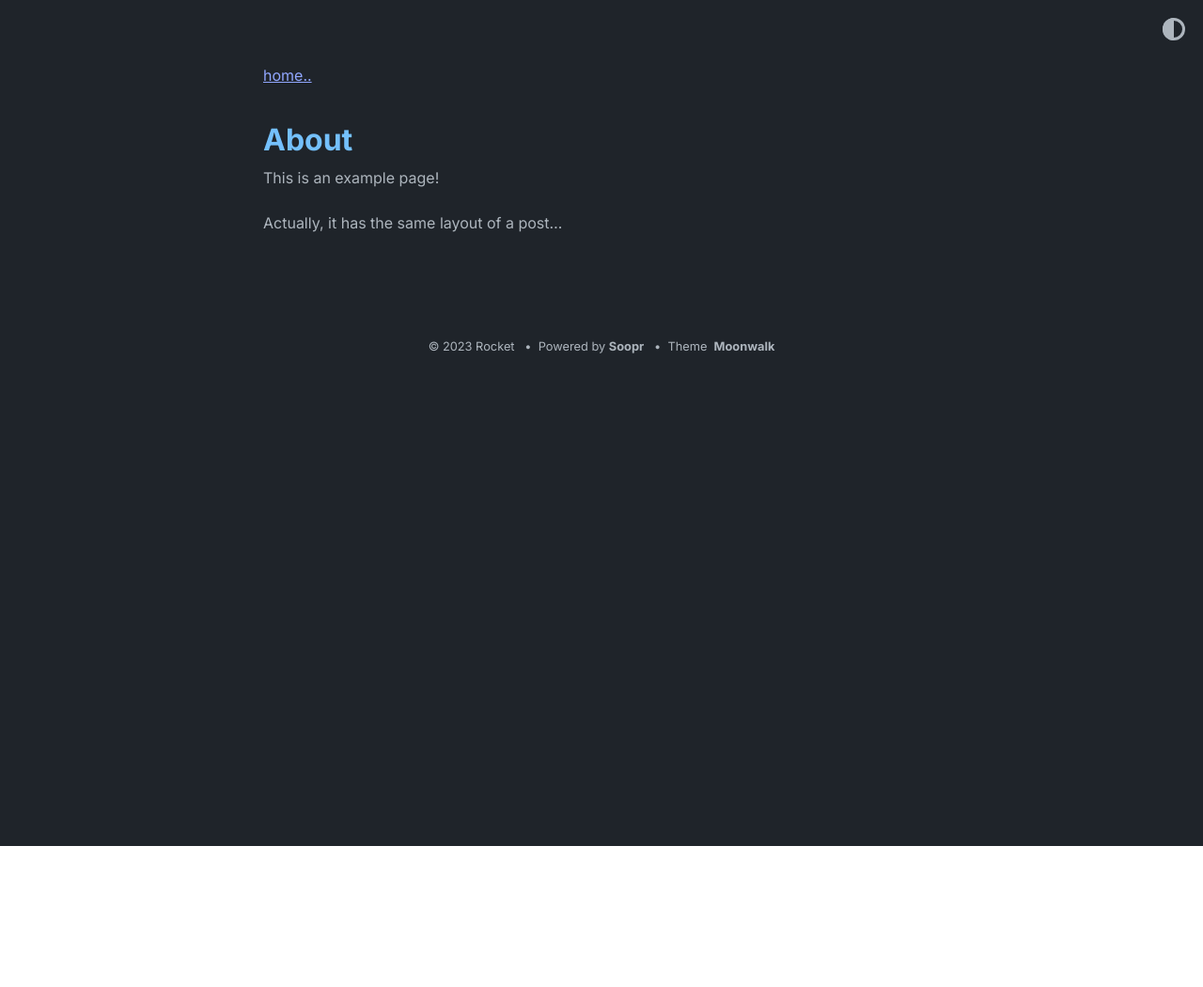
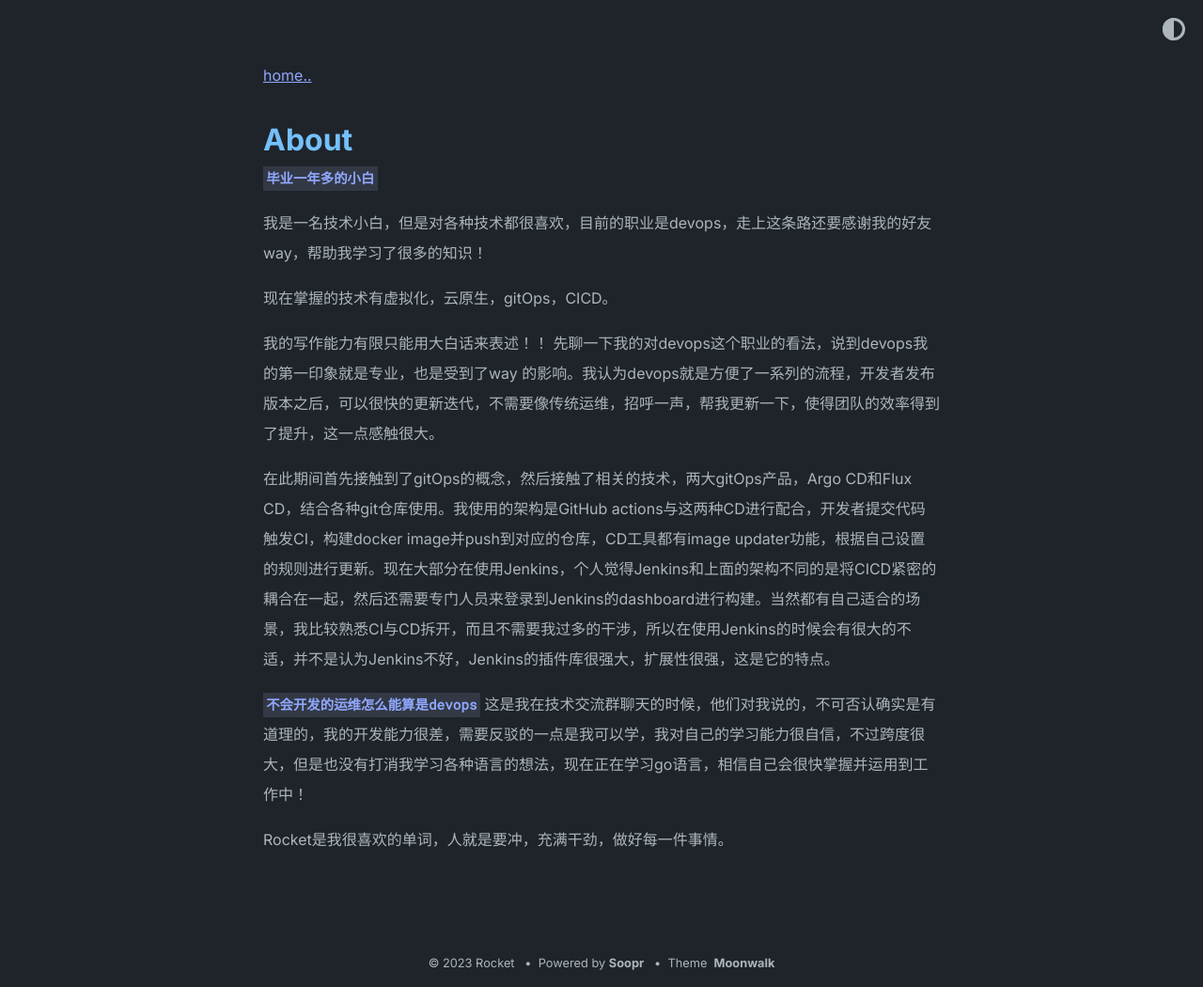
Before and after one commit to yunzck8s/rocket.github.io, a Jekyll site: the page built from about.md, in a window 1280 px wide. Shown: the whole page at 94% size. Built offline with Jekyll 4.4.1, drawn with Linux system fonts in a browser that asks for light colours; before the commit the page ends 900 px from its top, so only the background shows below that.

Commit message:
Modify personnel information and web title config.

```diff
--- a/_config.yml
+++ b/_config.yml
@@ -1,4 +1,4 @@
-title: Moonwalk
+title: Rocket
 author: Rocket
 url: https://yunzck8s.github.io/rocket.github.io/ # root address of the site
 description: > # description of the site (multiple lines allowed)
--- a/about.md
+++ b/about.md
@@ -3,6 +3,17 @@ layout: post
 title: About
 ---
 
-This is an example page!
+`毕业一年多的小白`
 
-Actually, it has the same layout of a post...
+我是一名技术小白，但是对各种技术都很喜欢，目前的职业是devops，走上这条路还要感谢我的好友 way，帮助我学习了很多的知识！
+
+现在掌握的技术有虚拟化，云原生，gitOps，CICD。
+
+我的写作能力有限只能用大白话来表述！！
+先聊一下我的对devops这个职业的看法，说到devops我的第一印象就是专业，也是受到了way 的影响。我认为devops就是方便了一系列的流程，开发者发布版本之后，可以很快的更新迭代，不需要像传统运维，招呼一声，帮我更新一下，使得团队的效率得到了提升，这一点感触很大。
+
+在此期间首先接触到了gitOps的概念，然后接触了相关的技术，两大gitOps产品，Argo CD和Flux CD，结合各种git仓库使用。我使用的架构是GitHub actions与这两种CD进行配合，开发者提交代码触发CI，构建docker image并push到对应的仓库，CD工具都有image updater功能，根据自己设置的规则进行更新。现在大部分在使用Jenkins，个人觉得Jenkins和上面的架构不同的是将CICD紧密的耦合在一起，然后还需要专门人员来登录到Jenkins的dashboard进行构建。当然都有自己适合的场景，我比较熟悉CI与CD拆开，而且不需要我过多的干涉，所以在使用Jenkins的时候会有很大的不适，并不是认为Jenkins不好，Jenkins的插件库很强大，扩展性很强，这是它的特点。
+
+`不会开发的运维怎么能算是devops` 这是我在技术交流群聊天的时候，他们对我说的，不可否认确实是有道理的，我的开发能力很差，需要反驳的一点是我可以学，我对自己的学习能力很自信，不过跨度很大，但是也没有打消我学习各种语言的想法，现在正在学习go语言，相信自己会很快掌握并运用到工作中！
+
+Rocket是我很喜欢的单词，人就是要冲，充满干劲，做好每一件事情。
```
